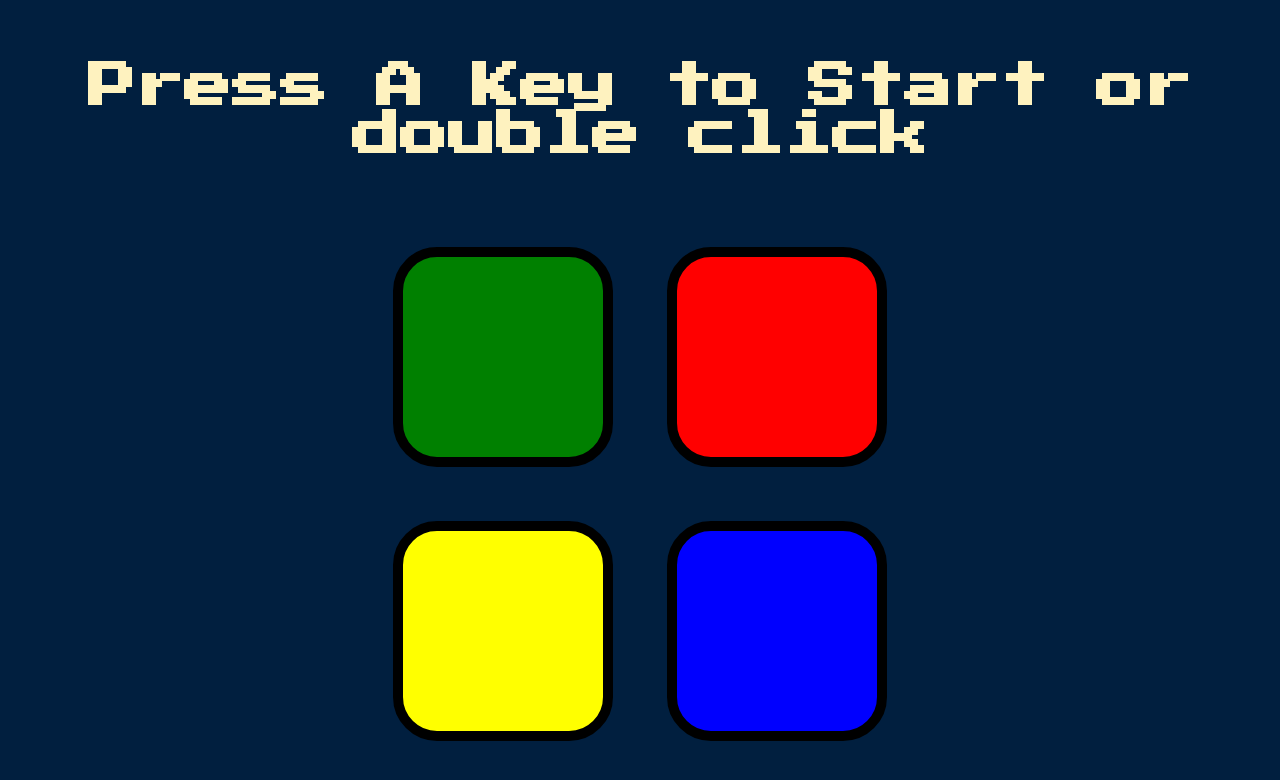
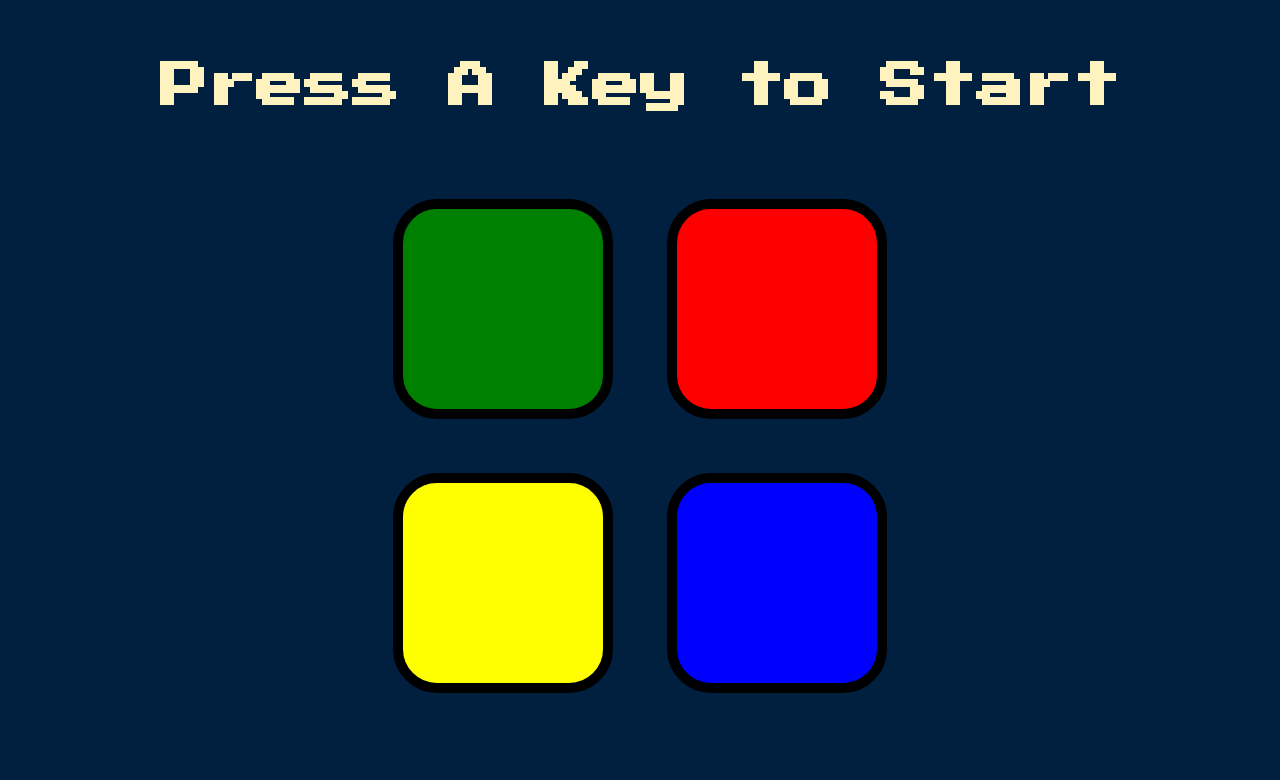
Before and after one commit to moSaeed15/simon-game, a plain HTML site: page index.html in a window 1280 px wide. Drawn offline with nearby package versions, Linux system fonts and the light colour scheme.

Commit message:
Update index.html

```diff
--- a/index.html
+++ b/index.html
@@ -9,7 +9,7 @@
 </head>
 
 <body>
-    <h1 id="level-title">Press A Key to Start or double click</h1>
+    <h1 id="level-title">Press A Key to Start</h1>
   <div class="container">
     <div lass="row">
 
```
